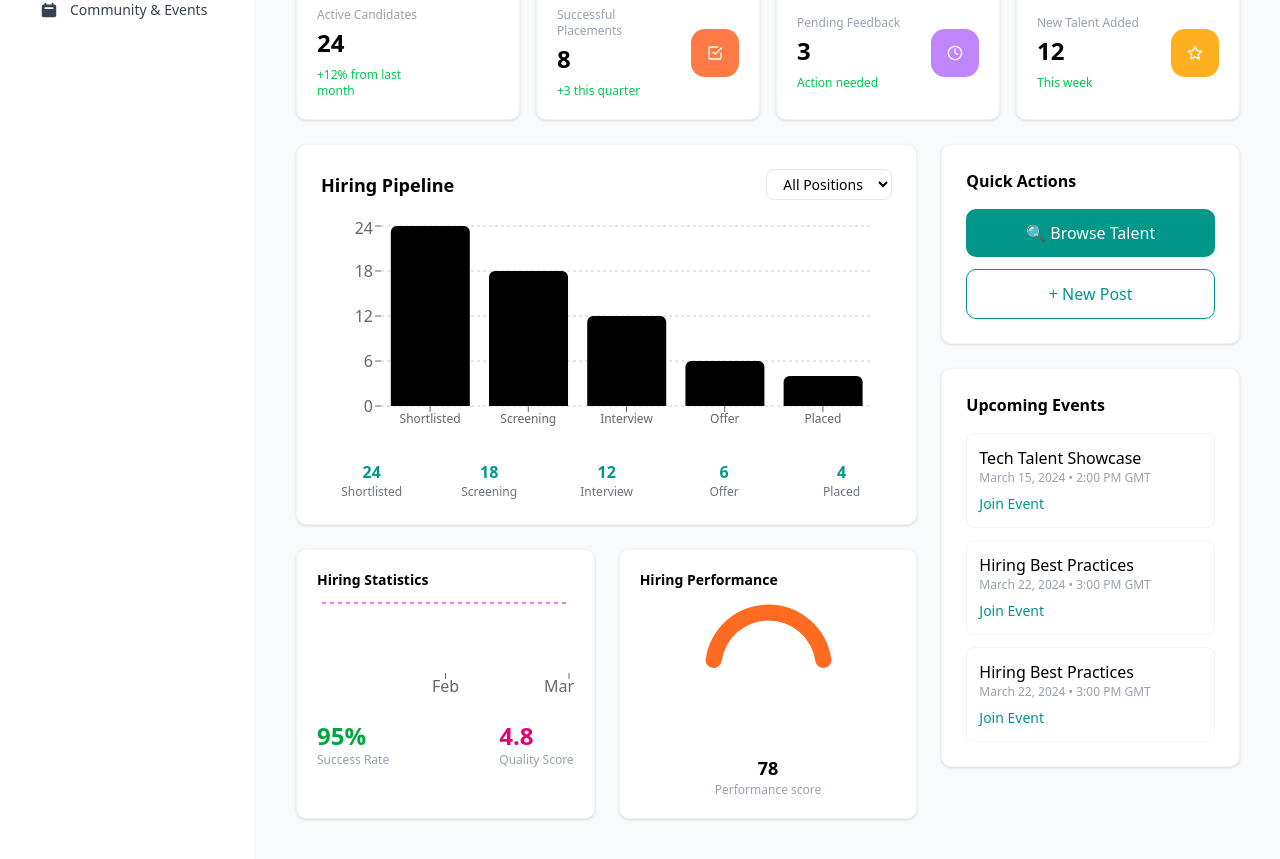
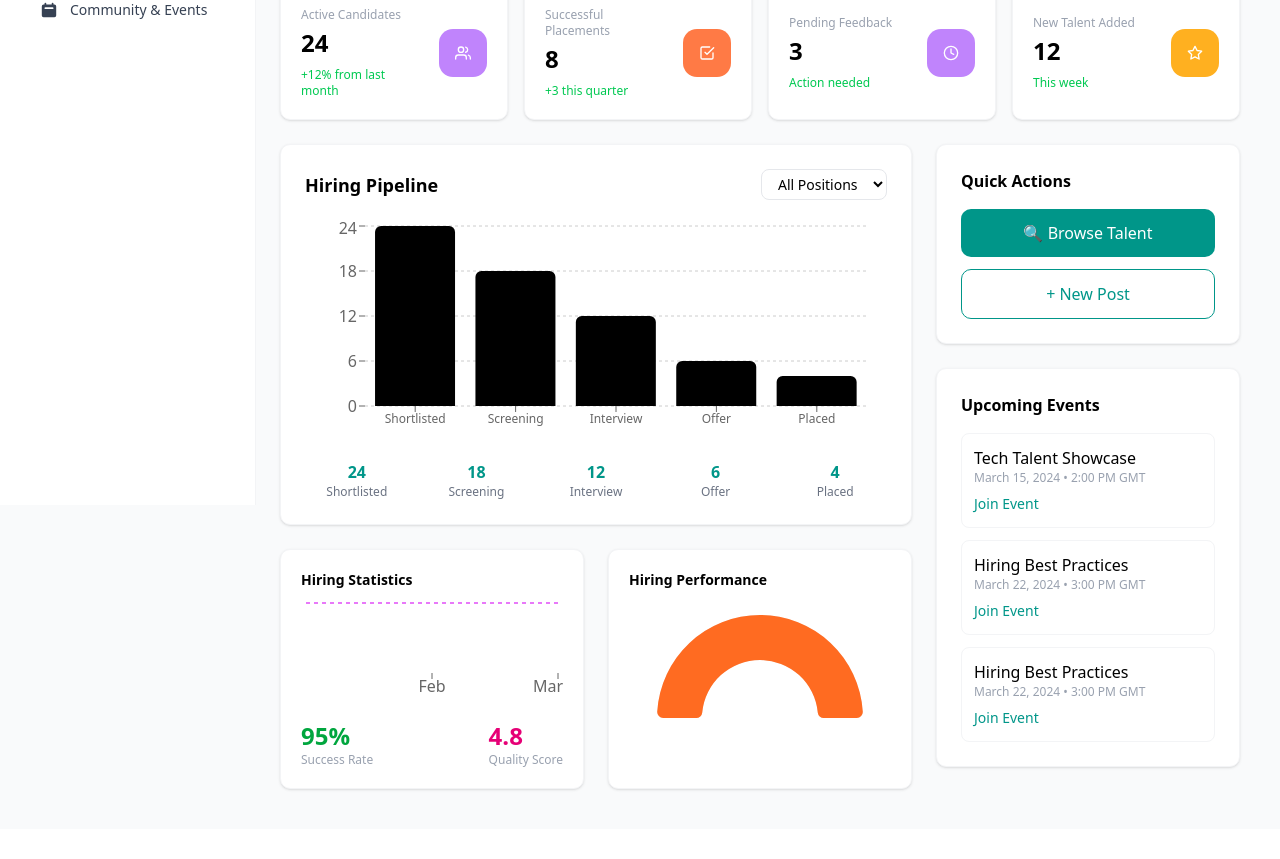
Before and after one commit to MEST-Africa-Tech-Support-Team/MEST-Talent-Connect-Frontend, a React (Vite) app: page / in a window 1280 px wide. Shown: the part 295-1154 px from the top of the page. After the commit the page ends 1124 px from the top, so only its background shows below. Built offline with nearby package versions, Linux system fonts and the light colour scheme.

Commit message:
Refactor layout and sidebar components for improved structure and styling; update gauge chart dimensions and styles for better visualization.

```diff
--- a/src/components/GaugeChart.jsx
+++ b/src/components/GaugeChart.jsx
@@ -7,15 +7,50 @@ export default function GaugeChart() {
   return (
     <div className="bg-white rounded-lg shadow-sm p-5 border border-gray-100 h-full">
       <h4 className="text-sm font-semibold mb-2">Hiring Performance</h4>
-      <div style={{ width: "100%", height: 140 }}>
+      <div>
+        <ResponsiveContainer width="100%" height={150}>
+          <RadialBarChart
+            cx="50%"
+            cy="80%"
+            innerRadius="50%"
+            outerRadius="180%"
+            barSize={45}
+            data={data}
+            startAngle={180}
+            endAngle={0}
+          >
+            <RadialBar
+              minAngle={15}
+              background
+              clockWise
+              dataKey="value"
+              cornerRadius={6}
+            />
+            {/* <Legend
+              iconSize={0}
+              layout="vertical"
+              verticalAlign="middle"
+              align="center"
+              formatter={() => (
+                <div className="text-2xl font-bold text-center mt-28">{data[0].value}</div>
+              )}
+            /> */}
+          </RadialBarChart>
+        </ResponsiveContainer>
+
+      </div>
+
+      {/* <div className="text-center mt-4 text-lg font-semibold">78</div>
+      <div className="text-xs text-gray-400 text-center">Performance score</div> */}
+    </div>
+  );
+}
+
+
+{/* <div style={{ width: "100%", height: 140 }}>
         <ResponsiveContainer>
-          <RadialBarChart innerRadius="70%" outerRadius="100%" data={data} startAngle={180} endAngle={0}>
+          <RadialBarChart innerRadius="70%" outerRadius="150%" data={data} startAngle={180} endAngle={0}>
             <RadialBar minAngle={15} background clockWise dataKey="value" cornerRadius={10} />
           </RadialBarChart>
         </ResponsiveContainer>
-      </div>
-      <div className="text-center mt-4 text-lg font-semibold">78</div>
-      <div className="text-xs text-gray-400 text-center">Performance score</div>
-    </div>
-  );
-}
+      </div> */}
--- a/src/components/Layout.jsx
+++ b/src/components/Layout.jsx
@@ -1,15 +1,17 @@
 import React from "react";
 import { Outlet } from "react-router-dom";
-import Sidebar from "../components/sidebar"; // adjust path if your Sidebar is elsewhere
+import Sidebar from "../components/sidebar";
 
 export default function Layout() {
   return (
     <div className="min-h-screen flex flex-row bg-gray-50">
       {/* Left sidebar */}
-      <Sidebar />
+      <div className="fixed inset-y-0 left-0 w-64 bg-white border-r border-gray-100 z-20">
+        <Sidebar />
+      </div>
 
       {/* Right content area */}
-      <div className="flex-1 flex flex-col overflow-hidden">
+      <div className="flex-1 ml-60 overflow-y-auto">
         <Outlet />
       </div>
     </div>
--- a/src/components/Sidebar.jsx
+++ b/src/components/Sidebar.jsx
@@ -23,7 +23,7 @@ export default function Sidebar({ collapsed = false }) {
                 <img src={logoteal} alt="MEST Talent Connect" className="w-35 h- 12" />
             </div>
 
-            <nav className="flex flex-col gap-1 flex-1">
+            <nav className="flex flex-col gap-1 flex-1 overflow-y-auto">
                 {nav.map((item) => (
                     <NavLink key={item.label} to={item.to} className={linkClasses}>
                         <div className="text-lg">{item.icon}</div>
--- a/src/pages/EmployerDashboard.jsx
+++ b/src/pages/EmployerDashboard.jsx
@@ -5,6 +5,7 @@ import HiringPipelineChart from "../components/HiringPipelineChart";
 import SmallLineChart from "../components/SmallLineChart";
 import GaugeChart from "../components/GaugeChart";
 import { FiUsers, FiCheckSquare, FiClock, FiStar } from "react-icons/fi";
+
 
 export default function Dashboard() {
   return (
@@ -21,7 +22,7 @@ export default function Dashboard() {
 
           {/* stat row */}
           <div className="grid grid-cols-1 md:grid-cols-4 gap-4 mb-6">
-            <StatCard title="Active Candidates" value="24" sub="+12% from last month" icon={<FiUsers />} accent="var(--mest-teal)" />
+            <StatCard title="Active Candidates" value="24" sub="+12% from last month" icon={<FiUsers />} accent="#C084FC"  />
             <StatCard title="Successful Placements" value="8" sub="+3 this quarter" icon={<FiCheckSquare />} accent="#FF7A45" />
             <StatCard title="Pending Feedback" value="3" sub="Action needed" icon={<FiClock />} accent="#C084FC" />
             <StatCard title="New Talent Added" value="12" sub="This week" icon={<FiStar />} accent="#FFB020" />
```
